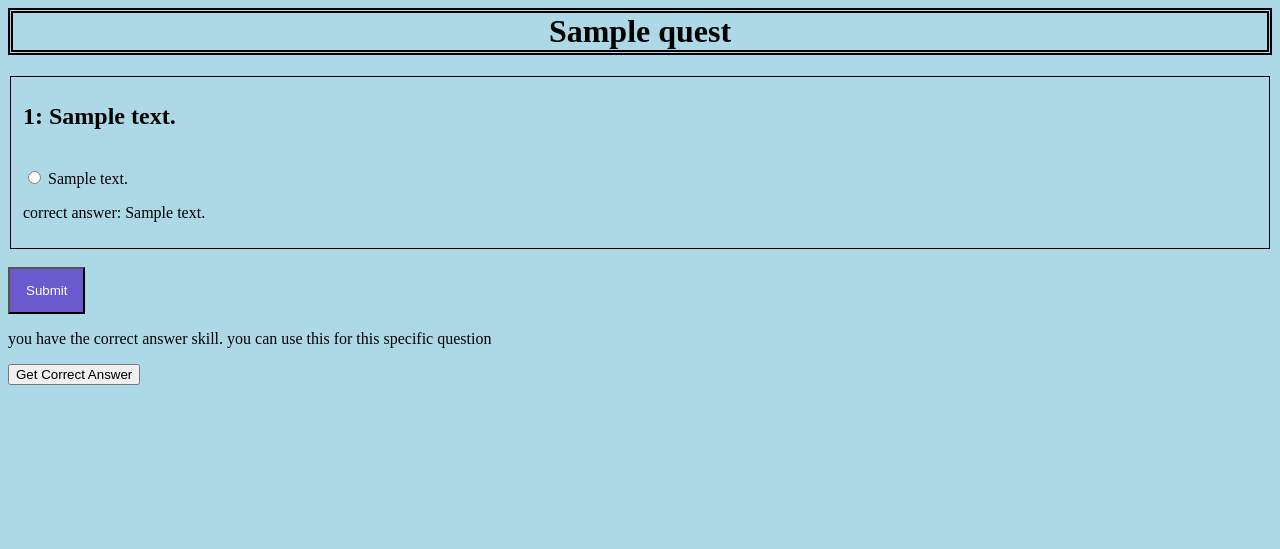
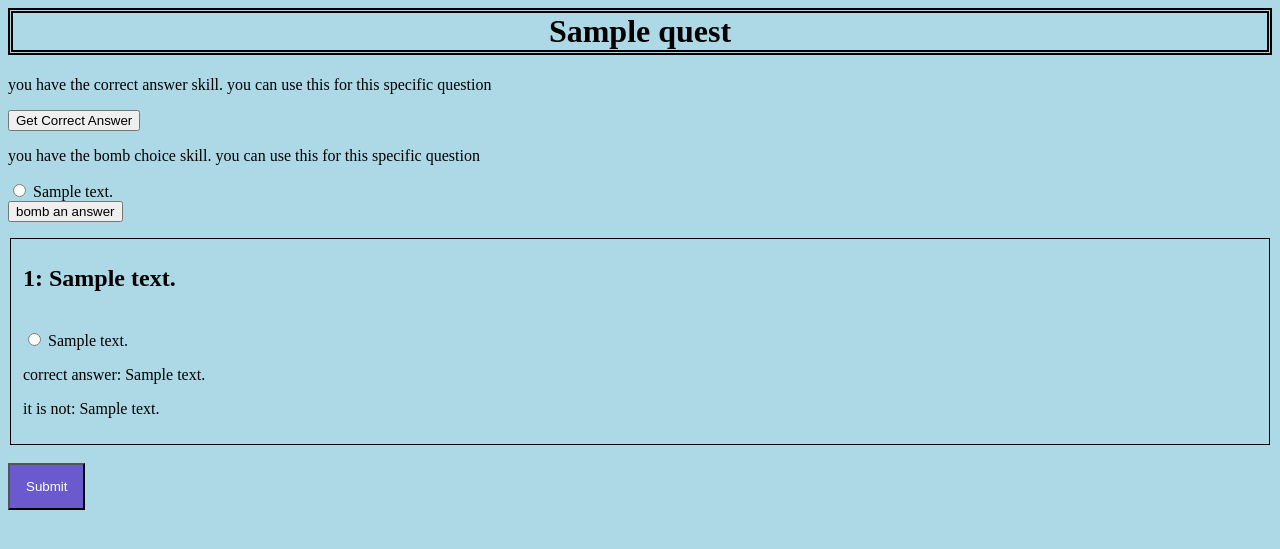
Before and after one commit to Yamarik1/CMSC447-RPG-04, a Django app: page /homepage/course/1/mainquest/1/quest/ in a window 1280 px wide. Shown: the top 549 px of the page. Run offline with Django 3.2, Linux system fonts and the light colour scheme; a user stored in the database is signed in; tables that the repository leaves empty hold one stand-in row (values such as "Sample post").

Commit message:
finished xpboost, gainhearts, automatic answer, and bombchoice

```diff
--- a/RPGClass/homepage/templates/homepage/question.html
+++ b/RPGClass/homepage/templates/homepage/question.html
@@ -5,6 +5,35 @@
 <title>quest</title>
 <link rel="stylesheet" type="text/css" href="{% static 'homepage/questView.css' %}">
 <h1>{{ quest.getName }}</h1>
+
+{% if correctAnswer.getNum != 0 %}
+<p>you have the correct answer skill. you can use this for this specific question</p>
+<form action="{% url 'homepage:mAA' course_id quest.id%} " method="post">
+    {% csrf_token %}
+    {% for question in quest.question_set.all %}
+        {% if question.getGiveQ == False %}
+        <input type="radio" name="answer" id="answer{{ forloop.counter }}" value="{{ question.id}}">
+        <label for="choice{{ forloop.counter }}">{{ question.getQuestion }}</label><br>
+        {% endif %}
+    {% endfor %}
+<button type="submit" name="gainHearts" value="gainHearts">Get Correct Answer</button>
+</form>
+{% endif %}
+
+{% if bombChoice.getNum != 0 %}
+<p>you have the bomb choice skill. you can use this for this specific question</p>
+<form action="{% url 'homepage:mBC' course_id quest.id%} " method="post">
+    {% csrf_token %}
+    {% for question in quest.question_set.all %}
+    {% if question.choice_set.count|subtract:question.getBombed != 1 %}
+        <input type="radio" name="answer" id="bomb{{ forloop.counter }}" value="{{ question.id}}">
+        <label for="choice{{ forloop.counter }}">{{ question.getQuestion }}</label><br>
+    {% endif %}
+    {% endfor %}
+<button type="submit" name="bombChoice" value="bombChoice">bomb an answer</button>
+</form>
+{% endif %}
+
 
 {% for question in quest.question_set.all %}
 
@@ -38,6 +67,15 @@
                     {% endfor %}
 
                 {% endif %}
+                {% if question.getBombed > 0 %}
+
+                    {% for choice in question.choice_set.all %}
+                        {% if choice.getBombed == True %}
+                            <p>it is not: {{choice.getChoice}}</p>
+                        {% endif %}
+                    {% endfor %}
+
+                {% endif %}
 
             {% endif %}
 
@@ -48,17 +86,3 @@
 {% endfor %}
 <input type="submit" value="Submit" id="submit">
 </form>
-
-{% if correctAnswer.getNum != 0 %}
-<p>you have the correct answer skill. you can use this for this specific question</p>
-<form action="{% url 'homepage:mAA' course_id quest.id%} " method="post">
-    {% csrf_token %}
-    {% for question in quest.question_set.all %}
-    {% if question.getGiveQ == False %}
-        <input type="radio" name="answer" id="question{{ forloop.counter }}" value="{{ question.id}}">
-        <label for="choice{{ forloop.counter }}">{{ question.getQuestion }}</label><br>
-    {% endif %}
-    {% endfor %}
-<button type="submit" name="gainHearts" value="gainHearts">Get Correct Answer</button>
-</form>
-{% endif %}
--- a/RPGClass/homepage/urls.py
+++ b/RPGClass/homepage/urls.py
@@ -21,8 +21,10 @@ urlpatterns = [
     path('course/<int:course_id>/mainquest/<int:quest_id>/gainHearts', views.mainGainHearts, name='mainGainHearts'),
     path('course/<int:course_id>/mainquest/<int:pk>/quest/', views.mQuestSpecific.as_view(), name="mQuest"),
     path('course/<int:course_id>/mainquest/<int:quest_id>/quest/getAnswer', views.mainAutomaticAnswer, name="mAA"),
+    path('course/<int:course_id>/mainquest/<int:quest_id>/quest/bombChoice', views.mainBombChoice, name="mBC"),
     path('course/<int:course_id>/mainquest/<int:quest_id>/answer/', views.answer, name="answer"),
     path('course/<int:course_id>/mainquest/<int:quest_id>/summary/', views.summary, name="summary"),
+    path('course/<int:course_id>/mainquest/<int:quest_id>/summary/mXPBoost', views.mXPBoost, name="mXPBoost"),
     path('course/<int:course_id>/mainquest/<int:quest_id>/accept/', views.accept, name='accept'),
     path('course/<int:course_id>/initialize', views.skillscreate, name='skill_in'),
     path('course/<int:course_id>/Cstudent', views.create_course_student, name='course_student'),
@@ -43,7 +45,9 @@ urlpatterns = [
     path('course/<int:pk>/sidequest/', views.sidequest.as_view(), name='sidequest'),
     path('course/<int:course_id>/sidequest/<int:pk>/', views.sidequestView.as_view(), name='sQuestView'),
     path('course/<int:course_id>/sidequest/<int:pk>/squest/', views.sQuestSpecific.as_view(), name="sQuest"),
-    path('course/<int:course_id>/mainquest/<int:sidequest_id>/squest/getAnswer', views.sideAutomaticAnswer, name="sAA"),
+    path('course/<int:course_id>/sidequest/<int:sidequest_id>/squest/getAnswer', views.sideAutomaticAnswer, name="sAA"),
+    path('course/<int:course_id>/sidequest/<int:sidequest_id>/squest/bombChoice', views.sideBombChoice, name="sBC"),
+    path('course/<int:course_id>/mainquest/<int:sidequest_id>/summary/sXPBoost', views.sXPBoost, name="sXPBoost"),
     path('course/<int:course_id>/sidequest/<int:sidequest_id>/answer/', views.sAnswer, name="sAnswer"),
     path('course/<int:course_id>/sidequest/<int:sidequest_id>/summary/', views.sQuestSummary, name="sQuestSummary"),
     path('course/<int:course_id>/sidequest/<int:sidequest_id>/accept/', views.sAccept, name='sAccept'),
--- a/RPGClass/homepage/views.py
+++ b/RPGClass/homepage/views.py
@@ -88,13 +88,23 @@ class mQuestSpecific(generic.DetailView):
         student = self.request.user.student.student_course_set.filter(_course_id=context['course_id'])
         context['student'] = student.first()
         context['correctAnswer'] = context['student'].skill_set.filter(_id='correctAnswer').first()
+        context['bombChoice'] = context['student'].skill_set.filter(_id='bombChoice').first()
         return context
 
 
 def summary(request, course_id, quest_id):
     quest = get_object_or_404(Quest, pk=quest_id)
     course = get_object_or_404(Course, pk=course_id)
-    return render(request, 'homepage/summary.html', {'quest': quest, 'course': course})
+    student = request.user.student.student_course_set.filter(_course_id=course_id)
+    student = student.first()
+    skill = student.skill_set.filter(_id='gainXP').first()
+
+    #if coming from the question set, then add teh accept button to add xp. if it's just to check summary, no need to add extra xp
+    fromquest = False
+    url = 'http://127.0.0.1:8000/homepage/course/%s/mainquest/%s/quest/' % (course_id, quest_id)
+    if(request.META.get('HTTP_REFERER') == url):
+        fromquest = True
+    return render(request, 'homepage/summary.html', {'quest': quest, 'course': course, 'boostxp': skill, 'fromquest': fromquest})
 
 
 # Function added to allow the user to accept the result of the quest
@@ -142,6 +152,10 @@ class sQuestSpecific(generic.DetailView):
     def get_context_data(self, **kwargs):
         context = super().get_context_data(**kwargs)
         context['course_id'] = self.kwargs['course_id']
+        student = self.request.user.student.student_course_set.filter(_course_id=context['course_id'])
+        context['student'] = student.first()
+        context['correctAnswer'] = context['student'].skill_set.filter(_id='correctAnswer').first()
+        context['bombChoice'] = context['student'].skill_set.filter(_id='bombChoice').first()
         return context
 
 
@@ -166,6 +180,14 @@ def sAnswer(request, course_id, sidequest_id):
             sidequest.save()
             selected_choice.save()
 
+        if (question.getBombed() > 0):
+            for choice in question.choice_set.all():
+                if (choice.getBombed() == True):
+                    choice.setBombed(False)
+                    choice.save()
+            question.setBombed(0)
+        question.save()
+
     sidequest.subHeart()
     sidequest.save()
 
@@ -175,7 +197,16 @@ def sAnswer(request, course_id, sidequest_id):
 def sQuestSummary(request, course_id, sidequest_id):
     sidequest = get_object_or_404(SideQuest, pk=sidequest_id)
     course = get_object_or_404(Course, pk=course_id)
-    return render(request, 'homepage/sQuestSummary.html', {'sidequest': sidequest, 'course': course})
+    student = request.user.student.student_course_set.filter(_course_id=course_id)
+    student = student.first()
+    skill = student.skill_set.filter(_id='gainXP').first()
+
+    #if coming from the question set, then add teh accept button to add xp. if it's just to check summary, no need to add extra xp
+    fromquest = False
+    url = 'http://127.0.0.1:8000/homepage/course/%s/sidequest/%s/squest/' % (course_id, sidequest_id)
+    if(request.META.get('HTTP_REFERER') == url):
+        fromquest = True
+    return render(request, 'homepage/sQuestSummary.html', {'sidequest': sidequest, 'course': course, 'boostxp': skill, 'fromquest': fromquest})
 
 
 def sAccept(request, course_id, sidequest_id):
@@ -703,7 +734,6 @@ def answer(request, course_id, quest_id):
 
         if(question.getGiveQ() == True):
             question.setGiveQ(False)
-            question.save()
 
         selected_choice = question.choice_set.get(pk=request.POST[question.getQuestion()])
 
@@ -711,6 +741,14 @@ def answer(request, course_id, quest_id):
             quest.rightAnsChosen()
             quest.save()
             selected_choice.save()
+
+        if(question.getBombed() > 0):
+            for choice in question.choice_set.all():
+                if(choice.getBombed() == True):
+                    choice.setBombed(False)
+                    choice.save()
+            question.setBombed(0)
+        question.save()
 
     quest.subHeart()
     quest.setCompleted(True)
@@ -862,7 +900,7 @@ def skillscreate(request, course_id):
     S = course.skill_set.create()
     S.setName("bomb choice")
     S.setDesc("during a multiple choice question, able to eliminate a random choice")
-    S.setCost(800)
+    S.setCost(200)
     S.setId('bombChoice')
     S.save()
 
@@ -909,6 +947,8 @@ def mainAutomaticAnswer(request, course_id, quest_id):
     questionSet = quest.question_set.all()
 
     selected_choice = questionSet.filter(pk=request.POST.get('answer')).first()
+    if(selected_choice == None):
+        return HttpResponseRedirect(reverse('homepage:sQuest', args=(course_id, quest_id)))
     selected_choice.setGiveQ(True)
     selected_choice.save()
 
@@ -925,6 +965,8 @@ def sideAutomaticAnswer(request, course_id, sidequest_id):
     questionSet = sidequest.question_set.all()
 
     selected_choice = questionSet.filter(pk=request.POST.get('answer')).first()
+    if(selected_choice == None):
+        return HttpResponseRedirect(reverse('homepage:sQuest', args=(course_id, sidequest_id)))
     selected_choice.setGiveQ(True)
     selected_choice.save()
 
@@ -935,3 +977,83 @@ def sideAutomaticAnswer(request, course_id, sidequest_id):
     sidequest.save()
 
     return HttpResponseRedirect(reverse('homepage:sQuest', args=(course_id, sidequest_id)))
+
+def mainBombChoice(request, course_id, quest_id):
+    quest = get_object_or_404(Quest, pk=quest_id)
+    questionSet = quest.question_set.all()
+
+    selected_choice = questionSet.filter(pk=request.POST.get('answer')).first()
+
+    if(selected_choice == None):
+        return HttpResponseRedirect(reverse('homepage:sQuest', args=(course_id, quest_id)))
+
+    for choice in selected_choice.choice_set.all():
+
+        if (choice.getBombed() == False and choice.getCorrect() == False):
+            choice.setBombed(True)
+            selected_choice.setBombed(selected_choice.getBombed() + 1)
+            choice.save()
+            selected_choice.save()
+
+            student = request.user.student.student_course_set.get(_course_id=course_id)
+            skill = student.skill_set.filter(_id='bombChoice').first()
+            skill.setNum(skill.getNum() - 1)
+            skill.save()
+            quest.save()
+
+            return HttpResponseRedirect(reverse('homepage:mQuest', args=(course_id, quest_id)))
+
+def sideBombChoice(request, course_id, sidequest_id):
+    sidequest = get_object_or_404(SideQuest, pk=sidequest_id)
+    questionSet = sidequest.question_set.all()
+
+    selected_choice = questionSet.filter(pk=request.POST.get('answer')).first()
+
+    if(selected_choice == None):
+        return HttpResponseRedirect(reverse('homepage:sQuest', args=(course_id, sidequest_id)))
+
+    for choice in selected_choice.choice_set.all():
+
+        if (choice.getBombed() == False and choice.getCorrect() == False):
+            choice.setBombed(True)
+            selected_choice.setBombed(selected_choice.getBombed() + 1)
+            choice.save()
+            selected_choice.save()
+
+            student = request.user.student.student_course_set.get(_course_id=course_id)
+            skill = student.skill_set.filter(_id='bombChoice').first()
+            skill.setNum(skill.getNum() - 1)
+            skill.save()
+            sidequest.save()
+
+            return HttpResponseRedirect(reverse('homepage:sQuest', args=(course_id, sidequest_id)))
+
+def mXPBoost(request, course_id, quest_id):
+    quest = get_object_or_404(Quest, pk=quest_id)
+    course = get_object_or_404(Course, pk=course_id)
+    student = request.user.student.student_course_set.filter(_course_id=course_id)
+    student = student.first()
+    skill = student.skill_set.filter(_id='gainXP').first()
+
+    quest.setXP(quest.getXP() * 2)
+    quest.save()
+    skill.setNum(skill.getNum() - 1)
+    skill.save()
+    return render(request, 'homepage/summary.html', {'quest': quest, 'course': course, 'boostxp': skill, 'fromquest': True})
+
+def sXPBoost(request, course_id, sidequest_id):
+    sidequest = get_object_or_404(SideQuest, pk=sidequest_id)
+    course = get_object_or_404(Course, pk=course_id)
+    student = request.user.student.student_course_set.filter(_course_id=course_id)
+    student = student.first()
+    skill = student.skill_set.filter(_id='gainXP').first()
+
+    sidequest.setXP(sidequest.getXP() * 2)
+    sidequest.save()
+    skill.setNum(skill.getNum() - 1)
+    skill.save()
+    return render(request, 'homepage/sQuestSummary.html', {'sidequest': sidequest, 'course': course, 'boostxp': skill, 'fromquest': True})
+
+@register.filter
+def subtract(value, arg):
+    return value - arg
```
Also changed, not shown: RPGClass/homepage/models.py (+16 -0 lines), RPGClass/homepage/templates/homepage/sQuestQuestion.html (+39 -14 lines), RPGClass/homepage/templates/homepage/sQuestSummary.html (+10 -1 lines), RPGClass/homepage/templates/homepage/summary.html (+10 -1 lines).
